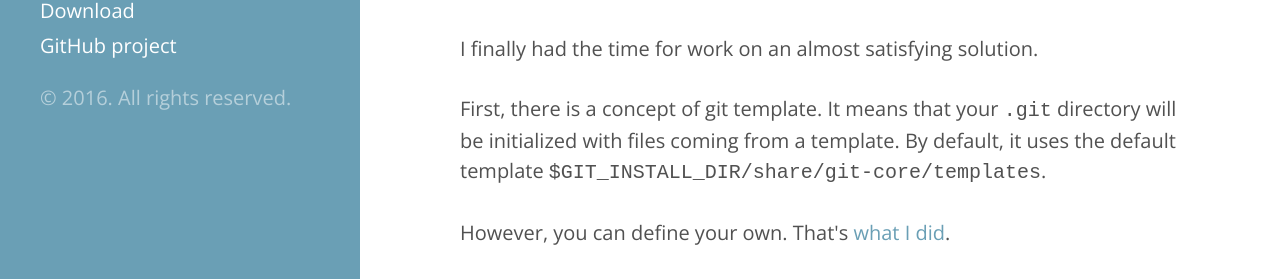
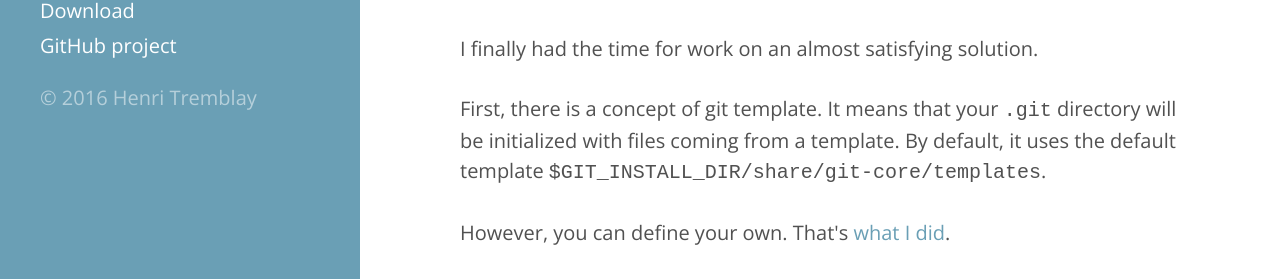
Before and after one commit to henri-tremblay/henri.github.io, a Jekyll site: the page built from index.html, in a window 1280 px wide. Shown: the part 300-579 px from the top of the page. Built offline with Jekyll 4.4.1, drawn with Linux system fonts in a browser that asks for light colours; the list of posts is cut into pages by our own code.

Commit message:
Nice copyrights

```diff
--- a/_includes/sidebar.html
+++ b/_includes/sidebar.html
@@ -30,6 +30,6 @@
       <a class="sidebar-nav-item" href="{{ site.github.repo }}">GitHub project</a>
     </nav>
 
-    <p>&copy; {{ site.time | date: '%Y' }}. All rights reserved.</p>
+    <p>&copy; {{ site.time | date: '%Y' }} Henri Tremblay</p>
   </div>
 </div>
```
